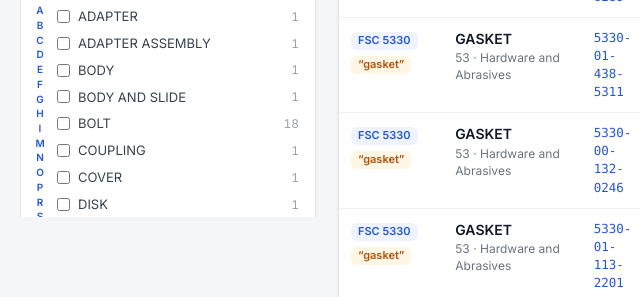
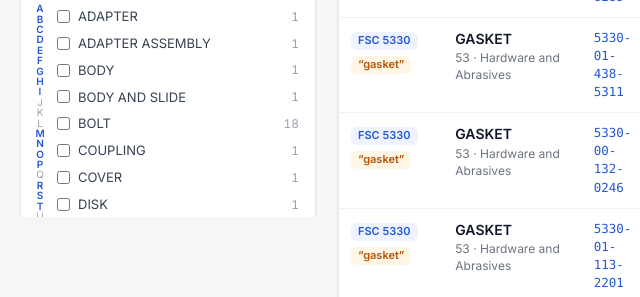
Before and after one commit to DeanoMacho/solicitation-browser, a plain HTML site: page index.html in a window 1280 px wide. Shown: the part 580-877 px from the top of the page, 0-640 px from the left. Drawn offline with Linux system fonts and the light colour scheme.

Commit message:
Show the full A–Z on item type, greying letters with no items in the current view
Co-Authored-By: Claude Opus 5.5 <noreply@anthropic.com>

```diff
--- a/index.html
+++ b/index.html
@@ -52,6 +52,7 @@
   .fsearch:focus { border-color:var(--accent); }
   .azwrap { position:relative; }
   .azwrap.has-az { padding-left:20px; }
+  .azwrap.has-az .optlist { height:270px; max-height:none; }  /* room for all 26 letters */
   /* The A–Z index is pinned to the list's height, so it never makes the card taller than the list. */
   .az { position:absolute; left:0; top:0; bottom:0; width:14px; display:flex; flex-direction:column; font-size:10px; line-height:1; color:var(--faint); user-select:none; }
   .az span { flex:1 1 0; min-height:0; max-height:22px; display:flex; align-items:center; justify-content:center; cursor:default; border-radius:3px; }
@@ -319,7 +320,7 @@ function renderFacets() {
       <div class="fbody">${quick}
         ${f.search ? `<input class="fsearch" data-fs="${f.key}" placeholder="Search ${f.title.toLowerCase()}…" value="${esc(term)}">` : ""}
         <div class="azwrap ${letters && letters.size ? "has-az" : ""}">
-          ${letters && letters.size ? `<div class="az">${[...letters].sort().map(L => `<span class="has" data-az="${esc(L)}" data-azk="${f.key}" title="Jump to ${esc(L)}">${esc(L)}</span>`).join("")}</div>` : ""}
+          ${letters && letters.size ? `<div class="az">${"ABCDEFGHIJKLMNOPQRSTUVWXYZ".split("").map(L => letters.has(L) ? `<span class="has" data-az="${L}" data-azk="${f.key}" title="Jump to ${L}">${L}</span>` : `<span title="Nothing under ${L} in this view">${L}</span>`).join("")}</div>` : ""}
           <div class="optlist" id="ol-${f.key}">${list}</div>
         </div>
       </div>
```
